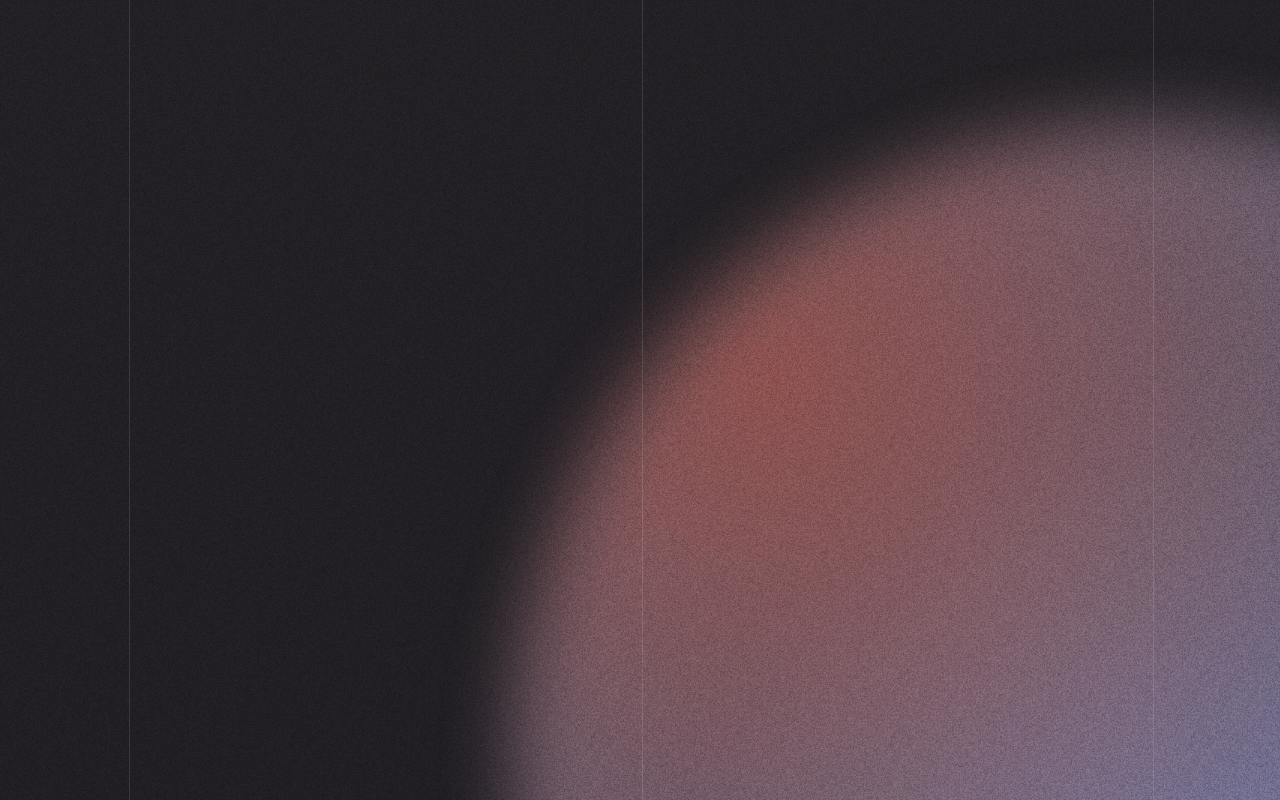
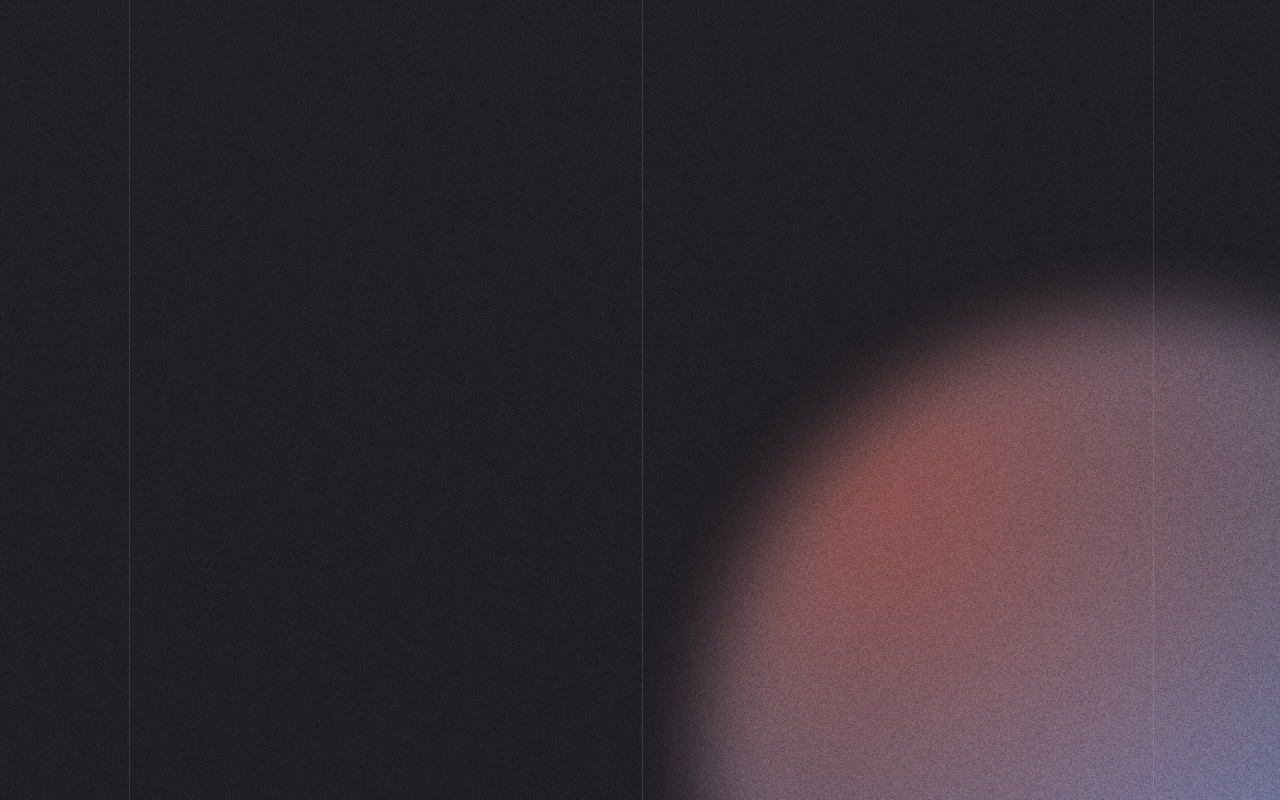
Before and after one commit to JovinLiu/Personal-Profile, a React (Vite) app: page / in a window 1280 px wide. Shown: the part 2960-3760 px from the top of the page. Built offline with nearby package versions, Linux system fonts and the light colour scheme; a web font is replaced by a local one.

Commit message:
20240930

```diff
--- a/src/Components/Projects.jsx
+++ b/src/Components/Projects.jsx
@@ -33,7 +33,7 @@ function Projects() {
         opacity="90%"
         primary="--orange-0-75"
         secondary="--blue-0-75"
-        size="100vw"
+        size="70vw"
         transition="var(--transition-4)"
         event="none"
         position="absolute"
```
